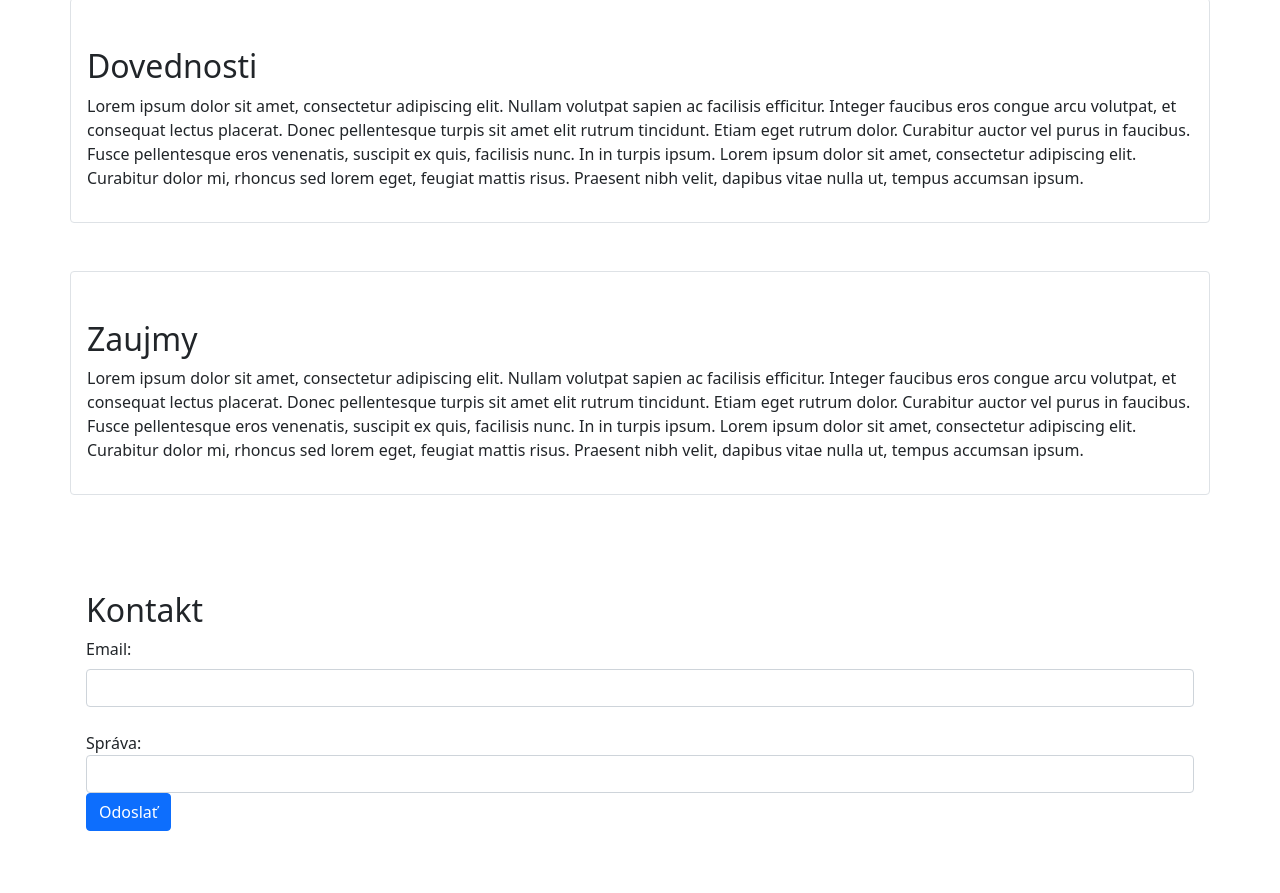
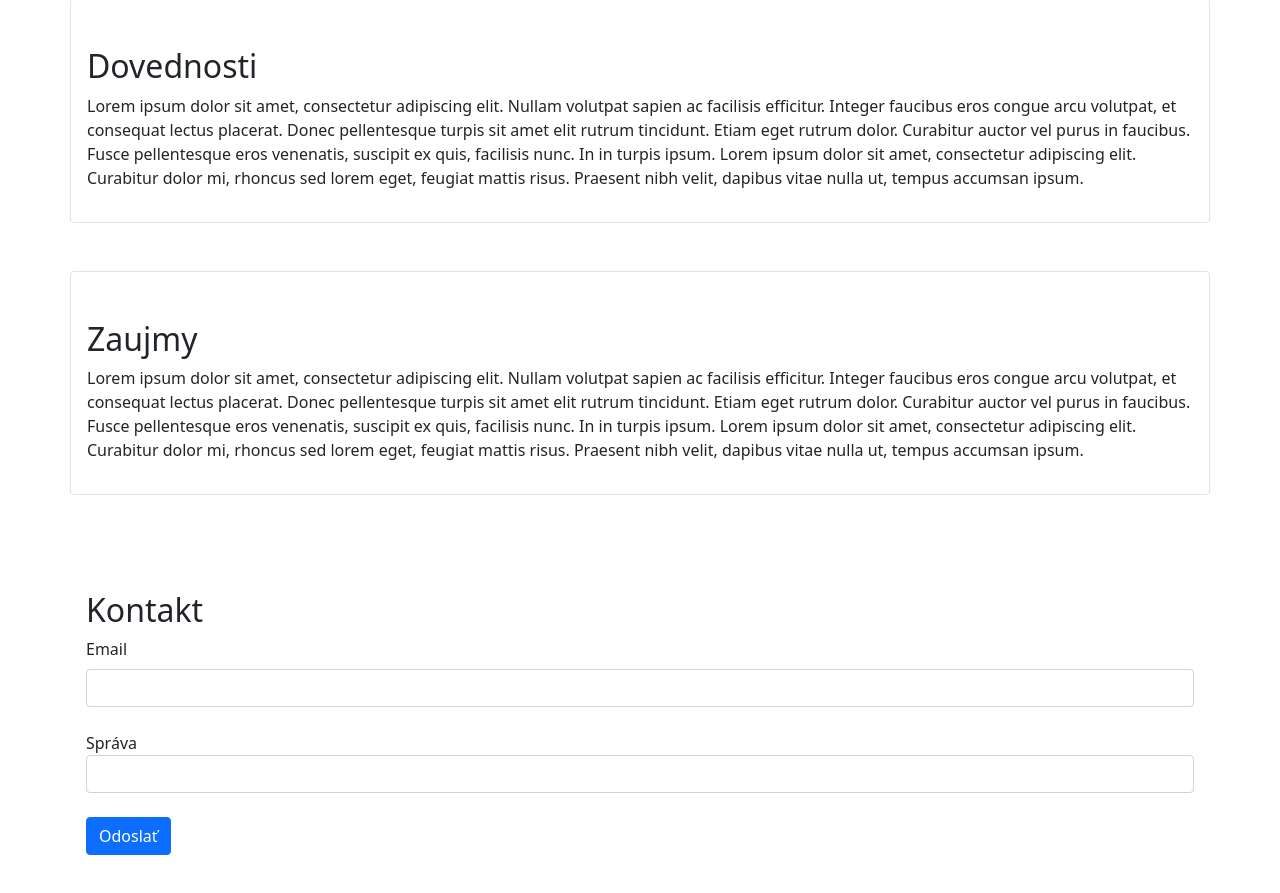
Before and after one commit to Dam297/Projekt_CV, a plain HTML site: page index.html in a window 1280 px wide. Shown: the part 985-1878 px from the top of the page. Drawn offline with Linux system fonts and the light colour scheme.

Commit message:
Úprava formulára

```diff
--- a/index.html
+++ b/index.html
@@ -82,19 +82,19 @@
                             <p>Lorem ipsum dolor sit amet, consectetur adipiscing elit. Nullam volutpat sapien ac facilisis efficitur. Integer faucibus eros congue arcu volutpat, et consequat lectus placerat. Donec pellentesque turpis sit amet elit rutrum tincidunt. Etiam eget rutrum dolor. Curabitur auctor vel purus in faucibus. Fusce pellentesque eros venenatis, suscipit ex quis, facilisis nunc. In in turpis ipsum. Lorem ipsum dolor sit amet, consectetur adipiscing elit. Curabitur dolor mi, rhoncus sed lorem eget, feugiat mattis risus. Praesent nibh velit, dapibus vitae nulla ut, tempus accumsan ipsum.</p>
                           </div>
                         </section>
-                        <section id="Kontakt">
-                            <div class="container-sm  p-3 pt-5 my-5  rounded" >
+                        <section id="Kontakt" class="container-sm  p-3 pt-5 my-5  rounded">
+
                                 <h2>Kontakt</h2>
                                 <form >
                                     <label class="form-label">
-                                        Email:
+                                        Email
                                     </label class="form-label "><input class="form-control" type="email" required><br>
                                     <label>
-                                        Správa:
-                                    </label><input class="form-control" type="text" required>
+                                        Správa
+                                    </label><input class="form-control" type="text" required><br>
                                     <button type="submit" class="btn btn-primary">Odoslať</button>
                                 </form>
-                              </div>
+
                             </section>
 
 
```
